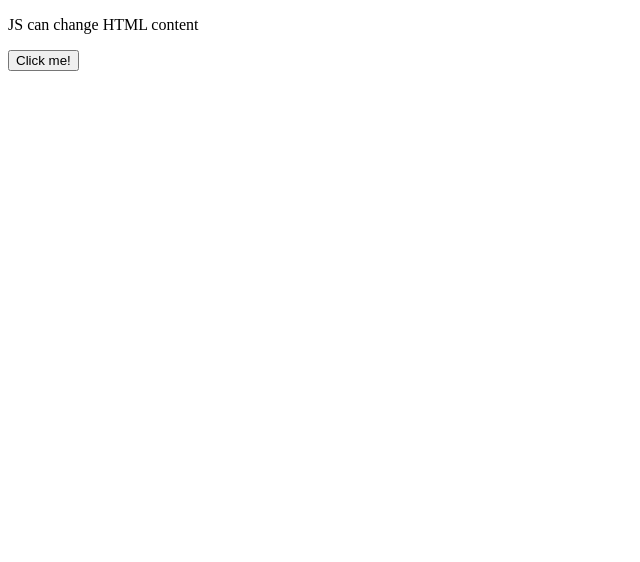
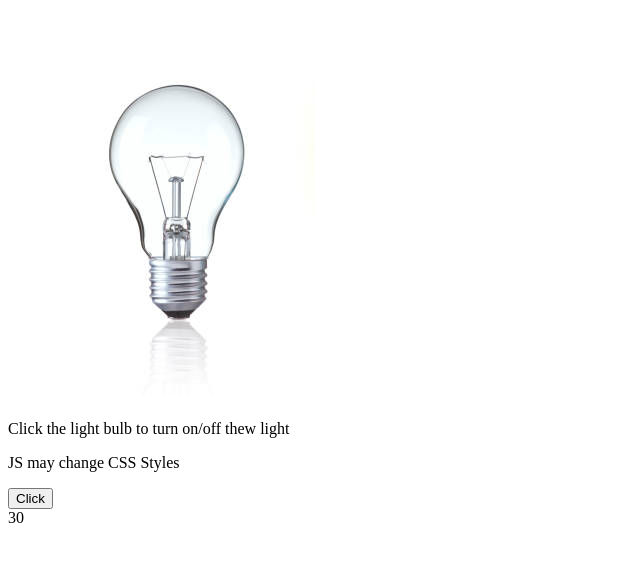
Before and after one commit to pantificman/EssentialsOfJS, a plain HTML site: page index.html in a window 1280 px wide. Shown: the whole page, without its empty margins (0-640 px from the left). Drawn offline with Linux system fonts and the light colour scheme.

Commit message:
MeetWithJS

```diff
--- a/index.html
+++ b/index.html
@@ -9,8 +9,12 @@
 </head>
 <body>
     <main>
-        <p id = "demo">JS can change HTML content</p>
-        <button type="button" onclick = "document.getElementById('demo').innerHTML = 'Hello Script'">Click me!</button>
+        <!-- <p id = "demo">JS can change HTML content</p>
+        <button type="button" onclick = "document.getElementById('demo').innerHTML = 'Hello Script'">Click me!</button> -->
+    <img id="myImage" onclick="changeImage()" src = "img/bulboff.png">
+    <p>Click the light bulb to turn on/off thew light</p>
+    <p id="changeStyles">JS may change CSS Styles</p>
+    <button type="button" onclick="Changes()">Click</button>
     </main>
  <script src="script.js"></script>
 </body>
--- a/script.js
+++ b/script.js
@@ -1,2 +1,18 @@
 /* document.getElementById("demo").innerHTML ="Hello Java Script";
 onclick = document.getElementById(demobtn).innerHTML = "Hi"; */
+function changeImage(){
+    var image = document.getElementById("myImage");
+        if(image.src.match("bulbon")){
+            image.src ="img/bulboff.png";
+        } else{
+            image.src ="img/bulbon.png";
+        }
+}
+
+function Changes(){
+    let x = document.getElementById("changeStyles");
+    x.style.fontSize = "25px";
+    x.style.color = "brown";
+    x.innerHTML = "New Text Only";
+}
+document.write(5*6);
```
Also changed, not shown: img/bulboff.png (added), img/bulbon.png (added).
